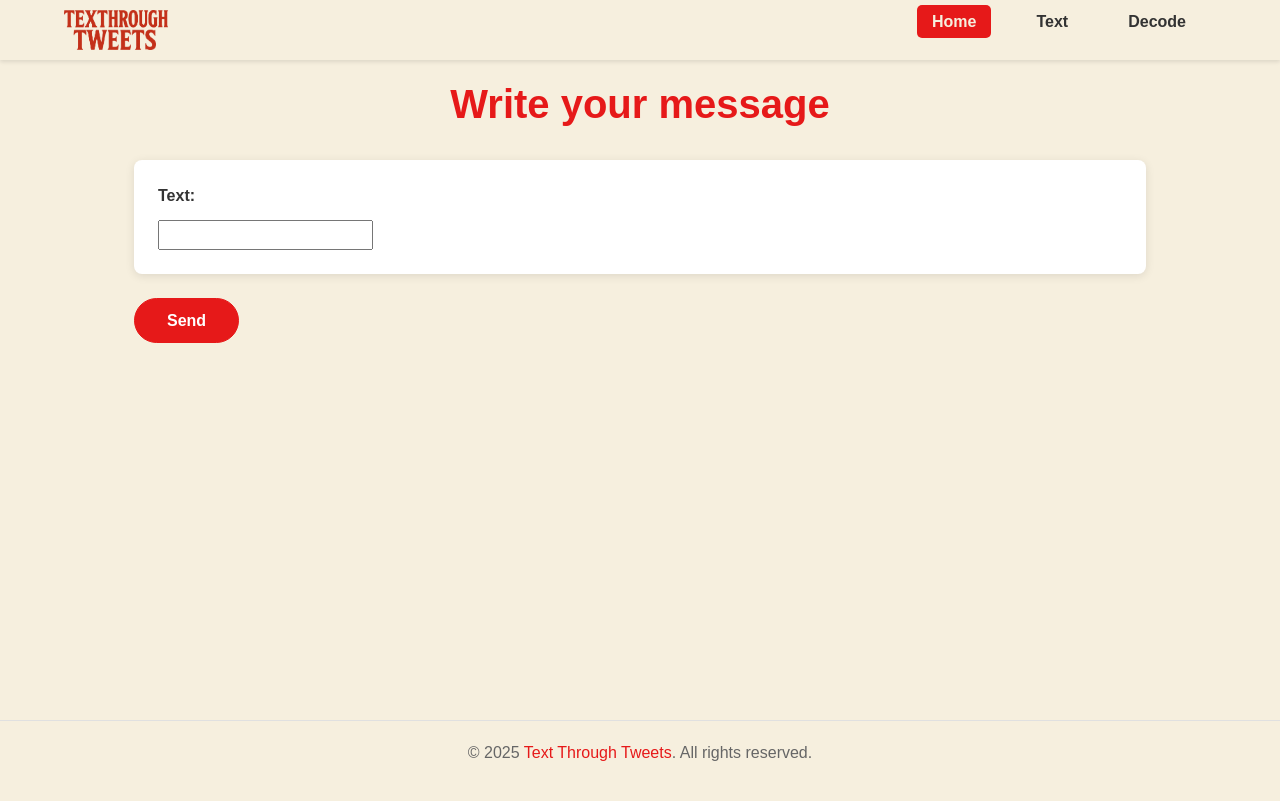
After one commit to mlziade/TTT, a Django app: page /text_through_tweet/text/ in a window 1280 px wide. The commit adds this page. Run offline with Django 5.2, Linux system fonts and the light colour scheme; some libraries are stand-ins or nearby versions.

Commit message:
Add Bootstrap integration and create text submission form
- Include django-bootstrap5 in settings and base template
- Create TextForm for user input
- Implement TextView for handling text submissions
- Add text.css for styling the text page
- Update URL patterns to include text submission route

```diff
--- a/TTT/TTT/settings.py
+++ b/TTT/TTT/settings.py
@@ -38,6 +38,7 @@ INSTALLED_APPS = [
     'django.contrib.sessions',
     'django.contrib.messages',
     'django.contrib.staticfiles',
+    'django_bootstrap5',
     'text_through_tweet',
 ]
 
--- a/TTT/templates/base.html
+++ b/TTT/templates/base.html
@@ -9,6 +9,11 @@
         {% block title %}
         {% endblock %}
     </title>
+
+    <!-- Bootstrap CSS and JS -->
+    {% load django_bootstrap5 %}
+    {% bootstrap_css %}
+    {% bootstrap_javascript %}
 
     <!-- CSS -->
     {% load static %}
@@ -23,8 +28,8 @@
             <img src="{% static 'logo.png' %}" alt="TTT Logo">
         </div>
         <ul class="nav-links">
-            <li><a href="#" class="active">Home</a></li>
-            <li><a href="#">Text</a></li>
+            <li><a href="{% url 'text_through_tweet:home' %}" class="active">Home</a></li>
+            <li><a href="{% url 'text_through_tweet:text' %}">Text</a></li>
             <li><a href="#">Decode</a></li>
         </ul>
     </nav>
--- /dev/null
+++ b/TTT/text_through_tweet/forms.py
@@ -0,0 +1,4 @@
+from django import forms
+
+class TextForm(forms.Form):
+    text = forms.CharField(label="Text", max_length=280)
--- /dev/null
+++ b/TTT/text_through_tweet/static/text.css
@@ -0,0 +1,97 @@
+/* Text Through Tweet - Text Page Styles */
+
+h1 {
+    color: #e61919;
+    margin-bottom: 2rem;
+    text-align: center;
+    font-weight: bold;
+}
+
+.form-group {
+    margin-bottom: 1.5rem;
+    background-color: #fff;
+    padding: 1.5rem;
+    border-radius: 8px;
+    box-shadow: 0 2px 10px rgba(0, 0, 0, 0.1);
+}
+
+.form-group label {
+    display: block;
+    margin-bottom: 0.75rem;
+    font-weight: 600;
+    color: #333;
+}
+
+.form-group textarea {
+    width: 100%;
+    padding: 0.75rem;
+    border: 2px solid #e0e0e0;
+    border-radius: 6px;
+    font-size: 1rem;
+    transition: all 0.3s ease;
+    min-height: 150px;
+    background-color: #fcfaf5;
+}
+
+.form-group textarea:focus {
+    border-color: #e61919;
+    outline: none;
+    box-shadow: 0 0 0 3px rgba(230, 25, 25, 0.2);
+}
+
+.error {
+    color: #e61919;
+    margin-top: 0.5rem;
+    font-size: 0.9rem;
+    font-weight: 500;
+}
+
+.btn-primary {
+    background-color: #e61919 !important;
+    border-color: #e61919 !important;
+    padding: 0.6rem 2rem;
+    font-weight: 600;
+    border-radius: 30px;
+    transition: all 0.3s ease;
+}
+
+.btn-primary:hover {
+    background-color: #d41616 !important;
+    transform: translateY(-2px);
+    box-shadow: 0 4px 8px rgba(230, 25, 25, 0.3);
+}
+
+.message {
+    margin-top: 2.5rem;
+    padding: 1.5rem;
+    background-color: #fff;
+    border-radius: 8px;
+    box-shadow: 0 2px 10px rgba(0, 0, 0, 0.1);
+}
+
+.message h2 {
+    color: #e61919;
+    margin-bottom: 1rem;
+    font-size: 1.3rem;
+    font-weight: 600;
+}
+
+.message p {
+    background-color: #fcfaf5;
+    padding: 1.2rem;
+    border-radius: 6px;
+    border-left: 3px solid #e61919;
+    white-space: pre-wrap;
+    margin: 0;
+}
+
+/* Responsive adjustments */
+@media (max-width: 768px) {
+    .form-group {
+        padding: 1.2rem;
+    }
+
+    .btn-primary {
+        width: 100%;
+    }
+}
--- /dev/null
+++ b/TTT/text_through_tweet/templates/text.html
@@ -0,0 +1,33 @@
+{% extends "base.html" %}
+
+{% block title %}
+    Text Through Tweets
+{% endblock %}
+
+{% block extra_css %}
+    {% load static %}
+    <link rel="stylesheet" href="{% static 'text.css' %}">
+{% endblock %}
+
+{% block content %}
+    <h1>Write your message</h1>
+
+    <form method="post">
+        {% csrf_token %}
+        <div class="form-group">
+            {{ form.text.label_tag }}
+            {{ form.text }}
+            {% if form.text.errors %}
+                <div class="error">{{ form.text.errors }}</div>
+            {% endif %}
+        </div>
+        <button type="submit" class="btn btn-primary">Send</button>
+    </form>
+
+    {% if text %}
+        <div class="message">
+            <h2>Your message:</h2>
+            <p>{{ text }}</p>
+        </div>
+    {% endif %}
+{% endblock %}
--- a/TTT/text_through_tweet/urls.py
+++ b/TTT/text_through_tweet/urls.py
@@ -1,10 +1,12 @@
 from django.urls import path
 from .views import (
     HomeView,
+    TextView,
 )
 
 app_name = 'text_through_tweet'
 
 urlpatterns = [
     path('', HomeView.as_view(), name='home'),
+    path('text/', TextView.as_view(), name='text'),
 ]
--- a/TTT/text_through_tweet/views.py
+++ b/TTT/text_through_tweet/views.py
@@ -1,8 +1,33 @@
 from django.shortcuts import render
 from django.views import View
+from .forms import TextForm
 
 class HomeView(View):
     template_name = 'home.html'
 
     def get(self, request, *args, **kwargs):
         return render(request, self.template_name)
+
+class TextView(View):
+    template_name = 'text.html'
+
+    def get(self, request, *args, **kwargs):
+
+        # Create form
+        form = TextForm()
+
+        return render(request, self.template_name, {'form': form})
+
+    def post(self, request, *args, **kwargs):
+        # Create form with POST data
+        form = TextForm(request.POST)
+
+        if form.is_valid():
+            # Process the data in form.cleaned_data
+            text = form.cleaned_data['text']
+
+            #TODO: Process text
+
+            return render(request, self.template_name, {'form': form, 'text': text})
+
+        return render(request, self.template_name, {'form': form})
--- a/pyproject.toml
+++ b/pyproject.toml
@@ -6,5 +6,6 @@ readme = "README.md"
 requires-python = ">=3.13"
 dependencies = [
     "django>=5.2",
+    "django-bootstrap5>=25.1",
     "dotenv>=0.9.9",
 ]
```
Also changed, not shown: 1 other file.
